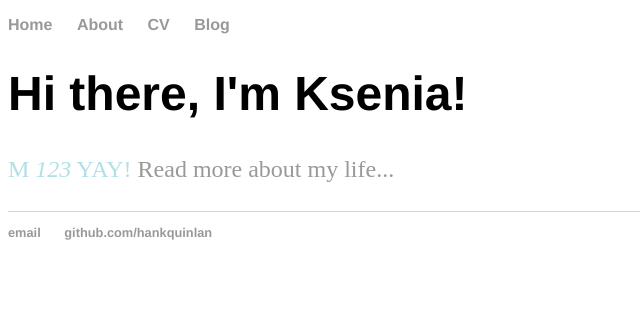
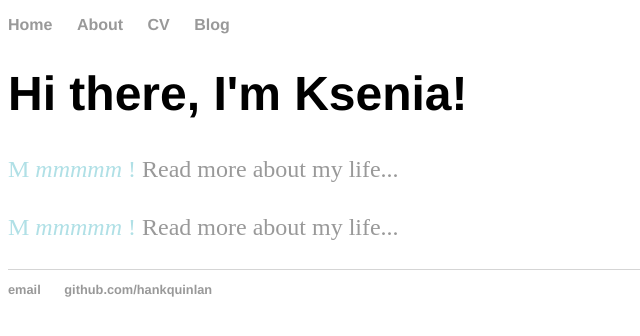
Before and after one commit to KseniaJuravel/KseniaJuravel.github.io, a Jekyll site: the page index.html, which Jekyll copies as it is, in a window 1280 px wide. Shown: the top 336 px of the page, without its empty margins (0-640 px from the left). Built offline with Jekyll 4.4.1, drawn with Linux system fonts in a browser that asks for light colours.

Commit message:
Update index.html

```diff
--- a/index.html
+++ b/index.html
@@ -17,7 +17,8 @@
 		<div class="container">
     		<div class="blurb">
         		<h1>Hi there, I'm Ksenia!</h1>
-				<p>  M   <em>123</em> YAY! <a href="/about">Read more about my life...</a></p>
+				<p>  M   <em>mmmmm </em>    !  <a href="/about">Read more about my life...</a></p>
+				<p>  M   <em>mmmmm </em>    !  <a href="/about">Read more about my life...</a></p>
     		</div><!-- /.blurb -->
 		</div><!-- /.container -->
 		<footer>
```
